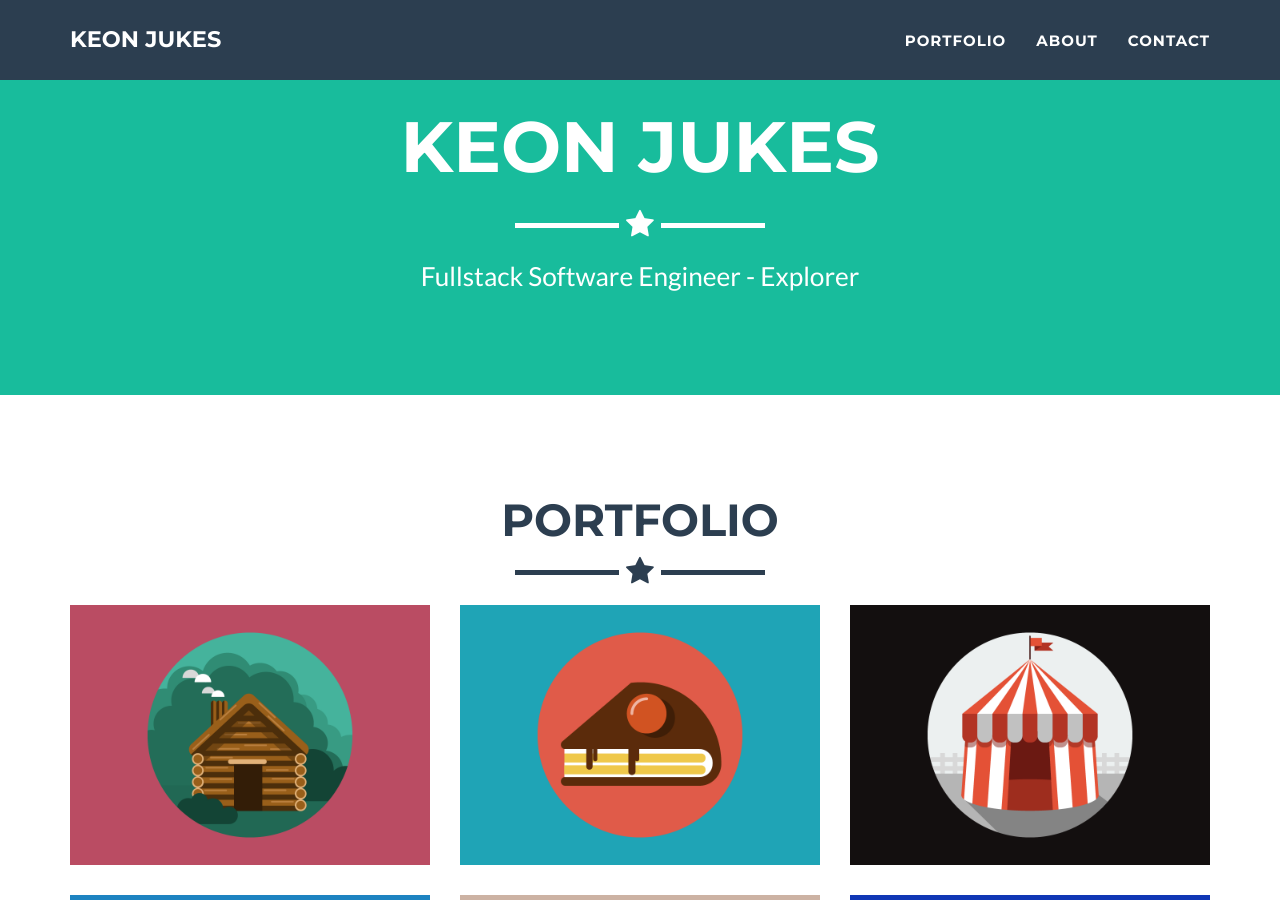
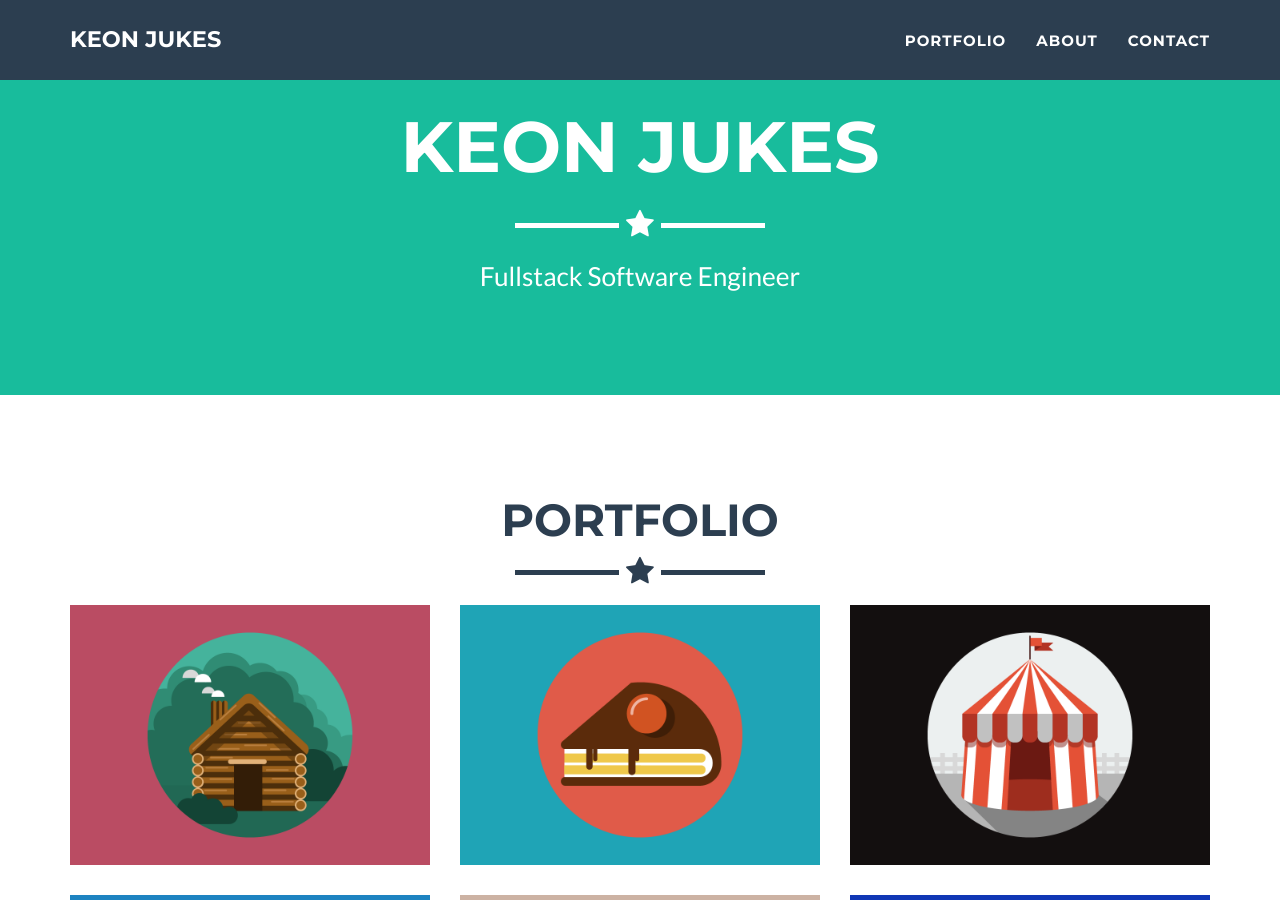
Before and after one commit to jeromelachaud/freelancer-theme, a Jekyll site: the page built from _posts/2014-07-18-project-1.markdown, in a window 1280 px wide and 900 px high, scrolled down 380 px. Built offline with Jekyll 4.4.1, drawn with Linux system fonts in a browser that asks for light colours.

Commit message:
Update _config.yml

```diff
--- a/_config.yml
+++ b/_config.yml
@@ -4,7 +4,7 @@ email: keonjukes@gmail.com
 url: https://terraformer-keon.github.io/
 description: "Keon Jukes Software Engineer Portfolio Website."
 keywords: "keon jukes, software engineer"
-skills: "Fullstack Software Engineer - Explorer"
+skills: "Fullstack Software Engineer"
 meta_author: Jukes Keon
 
 # Google webmaster tools
@@ -39,7 +39,7 @@ footer:
 
 # Social networks usernames (many more available: google-plus, flickr, dribbble, pinterest, instagram, tumblr, linkedin, etc.)
 social:
-  - title: linkedIn
+  - title: linkedin
     url: https://www.linkedin.com/in/keonjukes/
   - title: medium
     url: https://keonjukes.medium.com/
```
